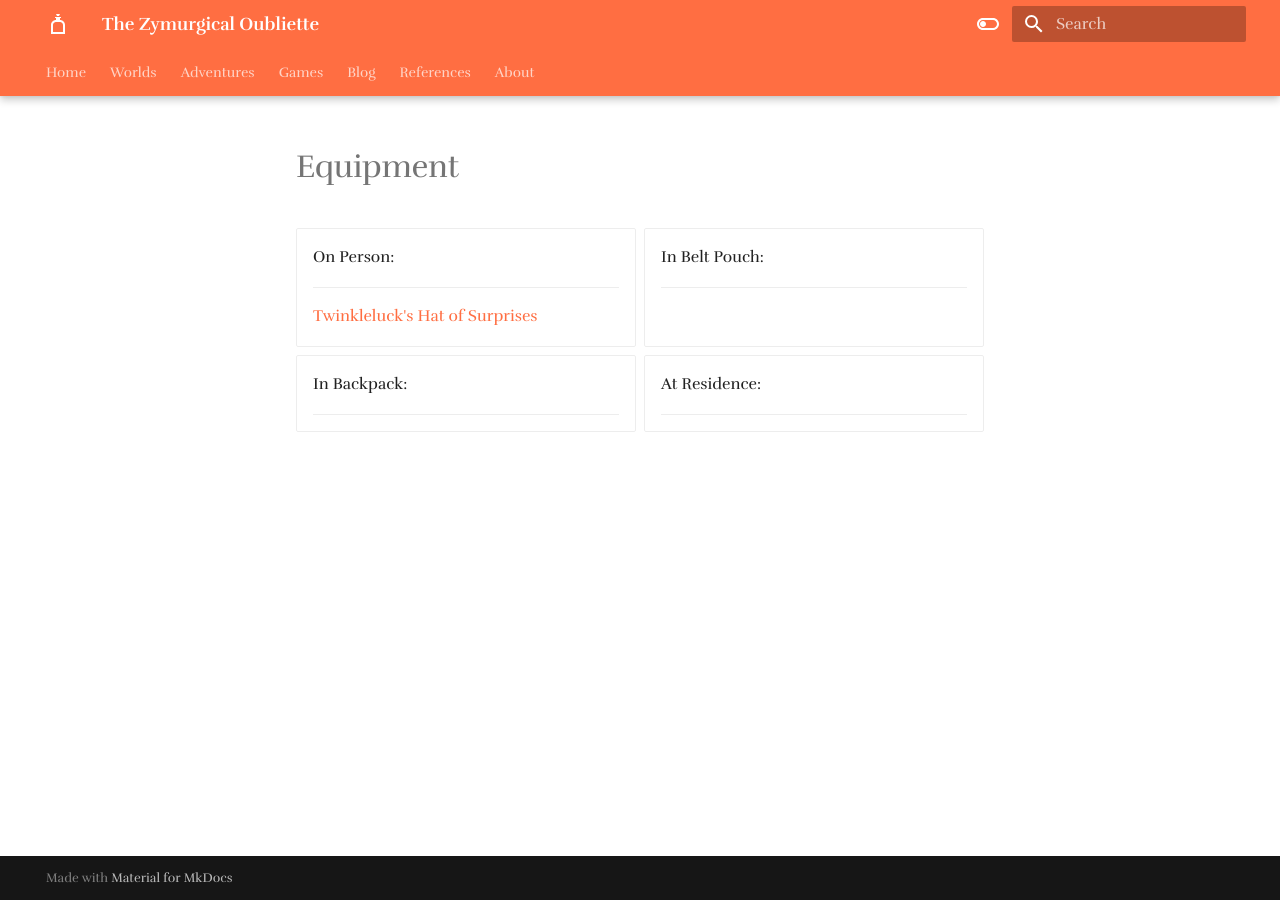
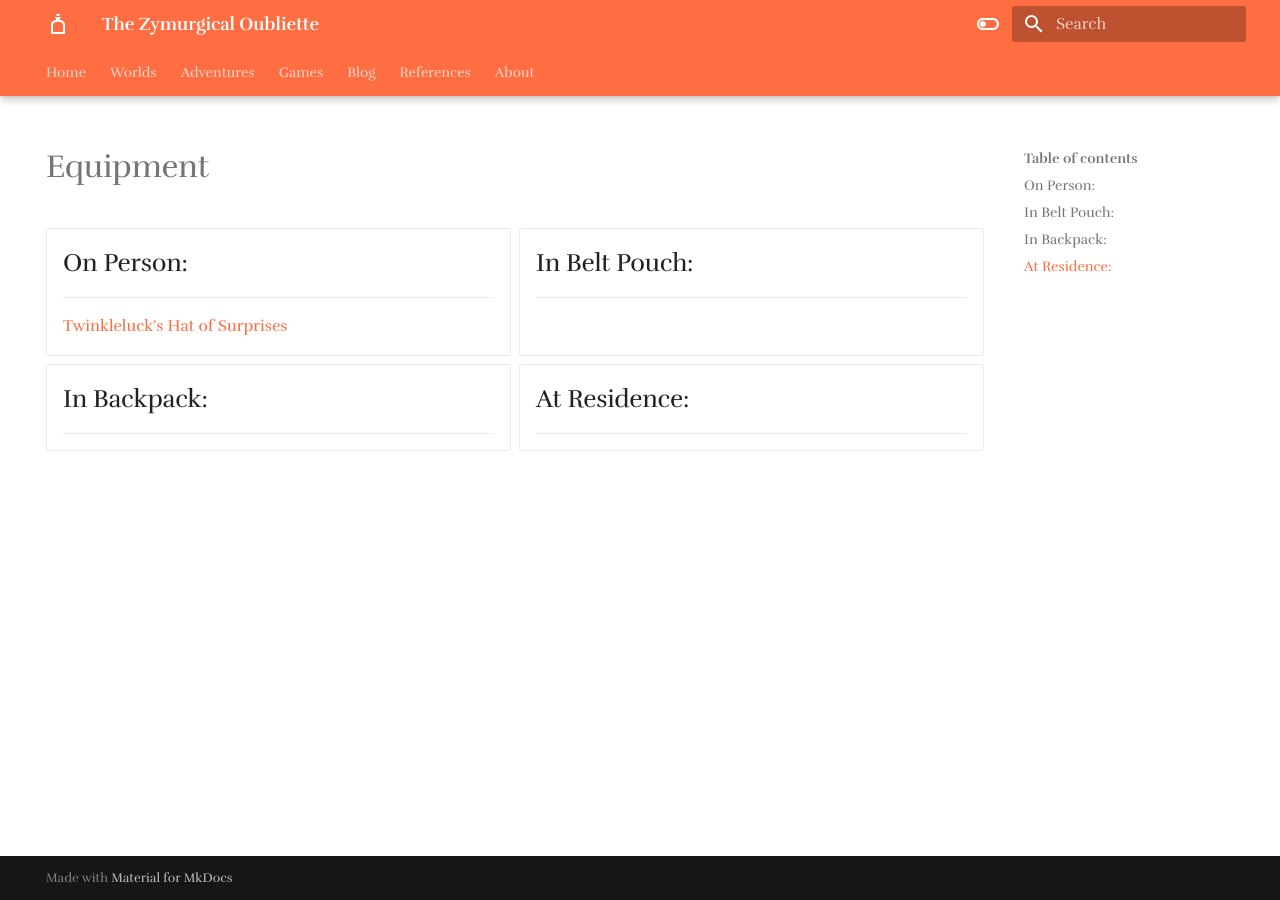
Before and after one commit to Half-Guinea-Press/zymurgical-oubliette, an MkDocs documentation site: the page built from docs/adventures/group-n/pc/ansa/equipment_list.md, in a window 1280 px wide. Built offline with MkDocs 1.6.1 and Material for MkDocs 9.7.7, drawn with Linux system fonts in a browser that asks for light colours; some web fonts are replaced; comment, search, counter and statistics services are not loaded; some of the changed lines change nothing that is shown.

Commit message:
Update equipment_list.md

```diff
--- a/docs/adventures/group-n/pc/ansa/equipment_list.md
+++ b/docs/adventures/group-n/pc/ansa/equipment_list.md
@@ -1,22 +1,27 @@
+---
+hide:
+  - navigation
+---
+
 # Equipment
 
 <div class="grid cards" markdown>
 
--   On Person:
+-   ## On Person:
 
     ---
 
     [Twinkleluck's Hat of Surprises](tinklelucks_hat_of_surprises)
 
--   In Belt Pouch:
+-   ## In Belt Pouch:
 
     ---
 
--   In Backpack:
+-   ## In Backpack:
 
     ---
 
--   At Residence:
+-   ## At Residence:
 
     ---
 
```
